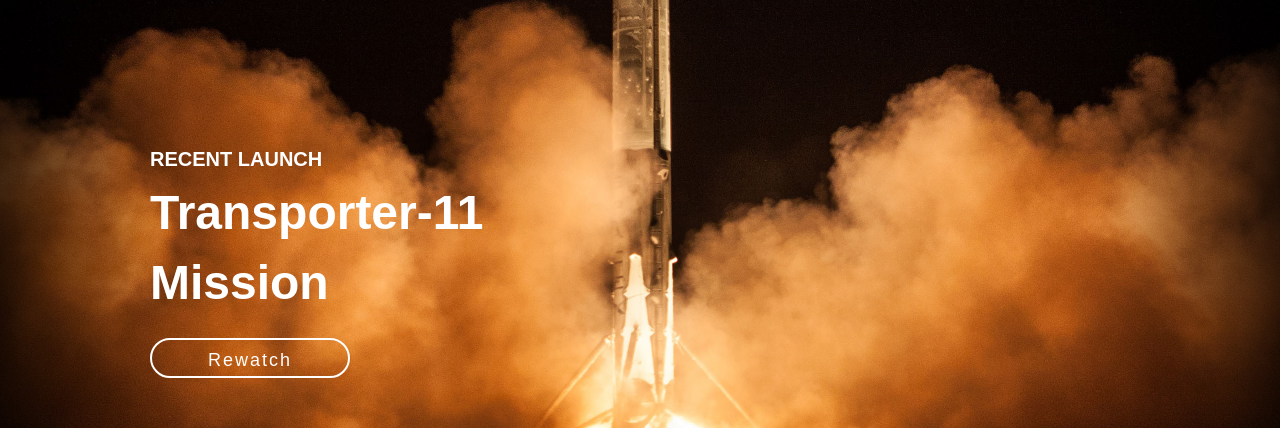
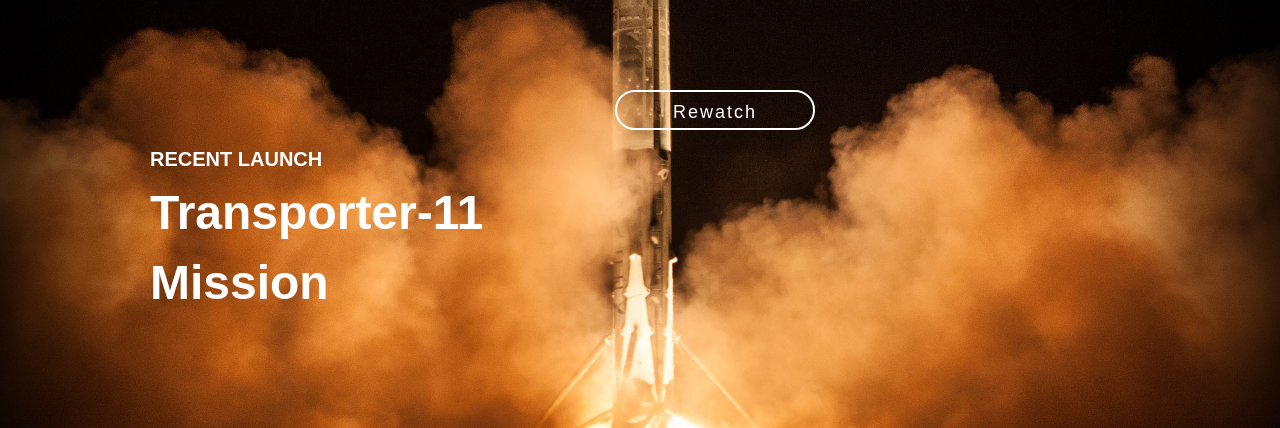
Before and after one commit to pranav-kalondia/spacex, a React (Vite) app in the folder frontend/: page / in a window 1280 px wide. Shown: the part 300-728 px from the top of the page. Built offline with nearby package versions, Linux system fonts and the light colour scheme.

Commit message:
third commit

```diff
--- a/frontend/src/Component/page1/Page1.jsx
+++ b/frontend/src/Component/page1/Page1.jsx
@@ -1,19 +1,18 @@
-import React from 'react'
+import React from 'react';
 import "./Page1.css";
 
 const Page1 = () => {
   return (
-
     <div className="page1">
-        <div className="text">
-          <h2 className='topheading'>RECENT LAUNCH</h2>
-          <h1 className='bottomheading'>Transporter-11<br/>Mission</h1>
-        </div>
-        <div classname="wrapper">
-  <button href="#"><span>Rewatch</span></button>
-</div>
+      <div className="text">
+        <h2 className="topheading">RECENT LAUNCH</h2>
+        <h1 className="bottomheading">Transporter-11<br />Mission</h1>
+      </div>
+      <div className="wrapper">
+        <button><span>Rewatch</span></button>
+      </div>
     </div>
-  )
+  );
 }
 
-export default Page1
+export default Page1;
```
